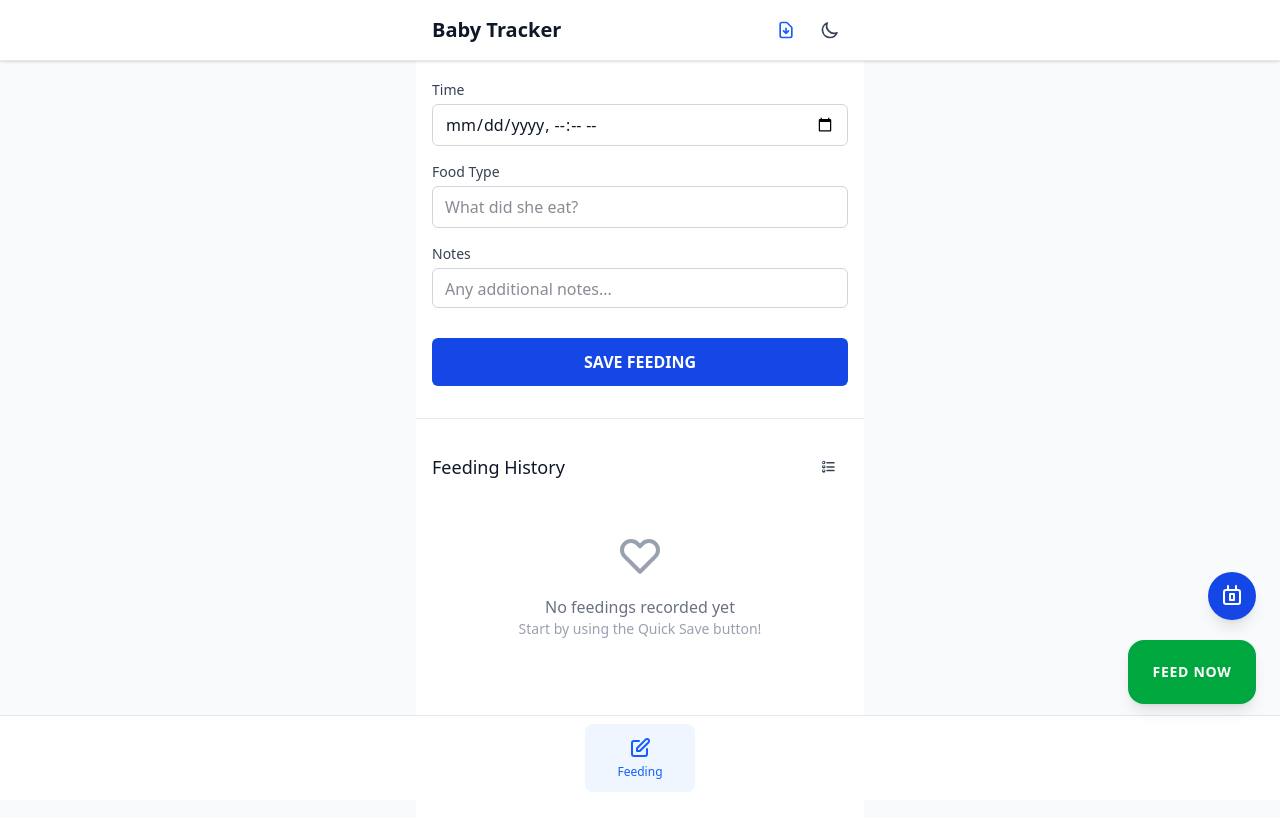
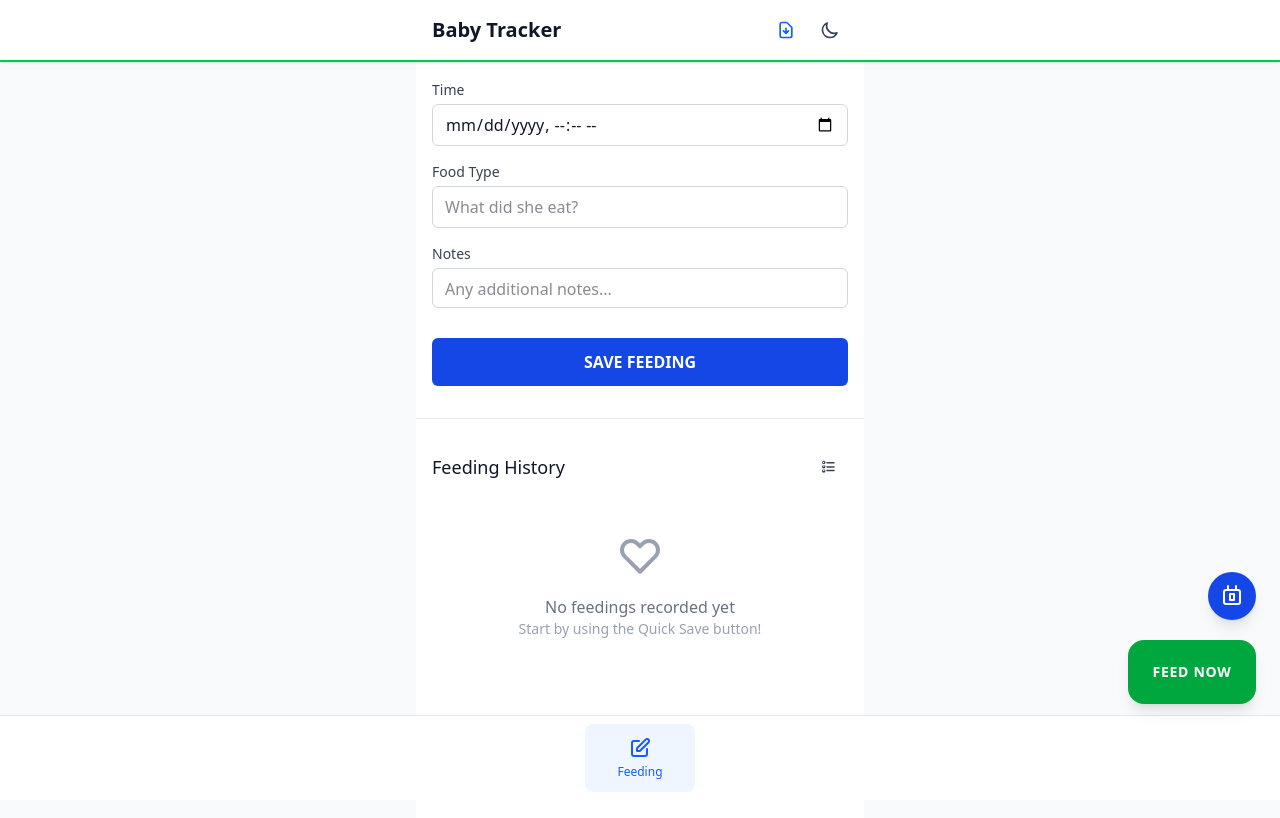
Before and after one commit to Stretsh/baby-tracker, a Nuxt app: page / in a window 1280 px wide. Shown: the top 818 px of the page. Built offline with nearby package versions, Linux system fonts and the light colour scheme.

Commit message:
Add integrated sync status bar to header

```diff
--- a/app/layouts/default.vue
+++ b/app/layouts/default.vue
@@ -1,7 +1,7 @@
 <template>
   <div class="min-h-screen bg-gray-50 dark:bg-gray-900">
     <!-- Header -->
-    <header class="fixed top-0 left-0 right-0 z-50 bg-white dark:bg-gray-800 shadow-sm border-b border-gray-200 dark:border-gray-700">
+    <header class="fixed top-0 left-0 right-0 z-50 bg-white dark:bg-gray-800 shadow-sm">
       <div class="max-w-md mx-auto px-4 py-3 flex items-center justify-between">
         <h1 class="text-xl font-semibold text-gray-900 dark:text-white">
           Baby Tracker
@@ -33,6 +33,8 @@
           </button>
         </div>
       </div>
+      <!-- Sync Status Bar -->
+      <div class="h-0.5 w-full" :class="syncStatusClass"></div>
     </header>
 
     <!-- Main Content -->
@@ -61,10 +63,21 @@ const isDark = ref(false)
 const { toasts, removeToast } = useToast()
 const { isInstallable, isInstalled, installApp } = usePWA()
 
+// Sync status (client-side only)
+const isOnline = ref(true) // Default to online, will be updated on client
+const syncStatusClass = computed(() => {
+  return isOnline.value
+    ? 'bg-green-500' // Online and synced
+    : 'bg-red-500'   // Offline
+})
+
 // Sync will be handled by Service Worker
 
   // Initialize dark mode from localStorage or system preference
   onMounted(async () => {
+    // Initialize online status
+    isOnline.value = navigator.onLine
+
     const savedTheme = localStorage.getItem('theme')
     const systemPrefersDark = window.matchMedia('(prefers-color-scheme: dark)').matches
 
@@ -99,6 +112,15 @@ onMounted(async () => {
         }));
       }
     });
+
+    // Listen for online/offline events
+    window.addEventListener('online', () => {
+      isOnline.value = true;
+    });
+
+    window.addEventListener('offline', () => {
+      isOnline.value = false;
+    });
   }
 })
 
```
Also changed, not shown: 1 other file (tests, documents, lock files or other folders). Lines whose indentation alone changed are shown as unchanged.
